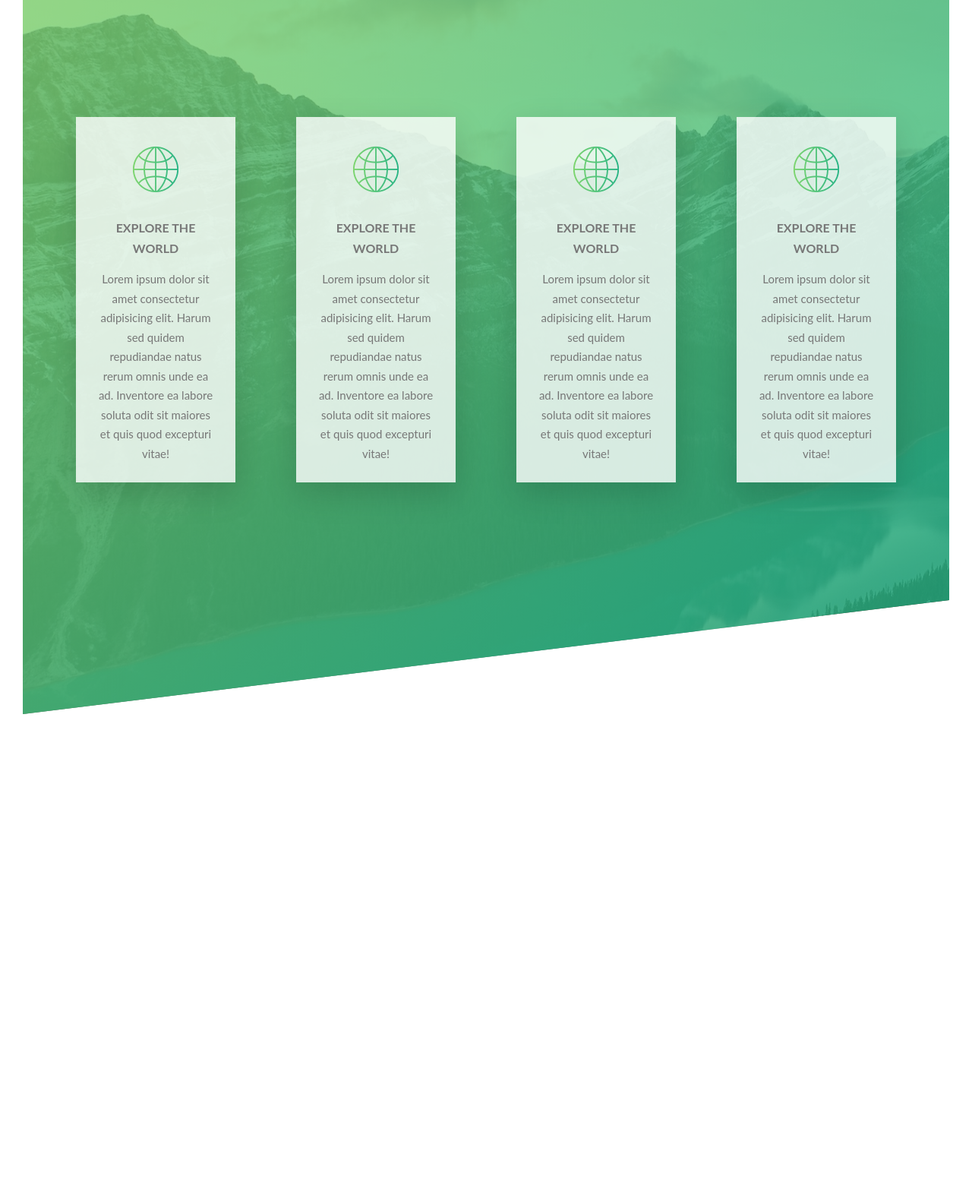
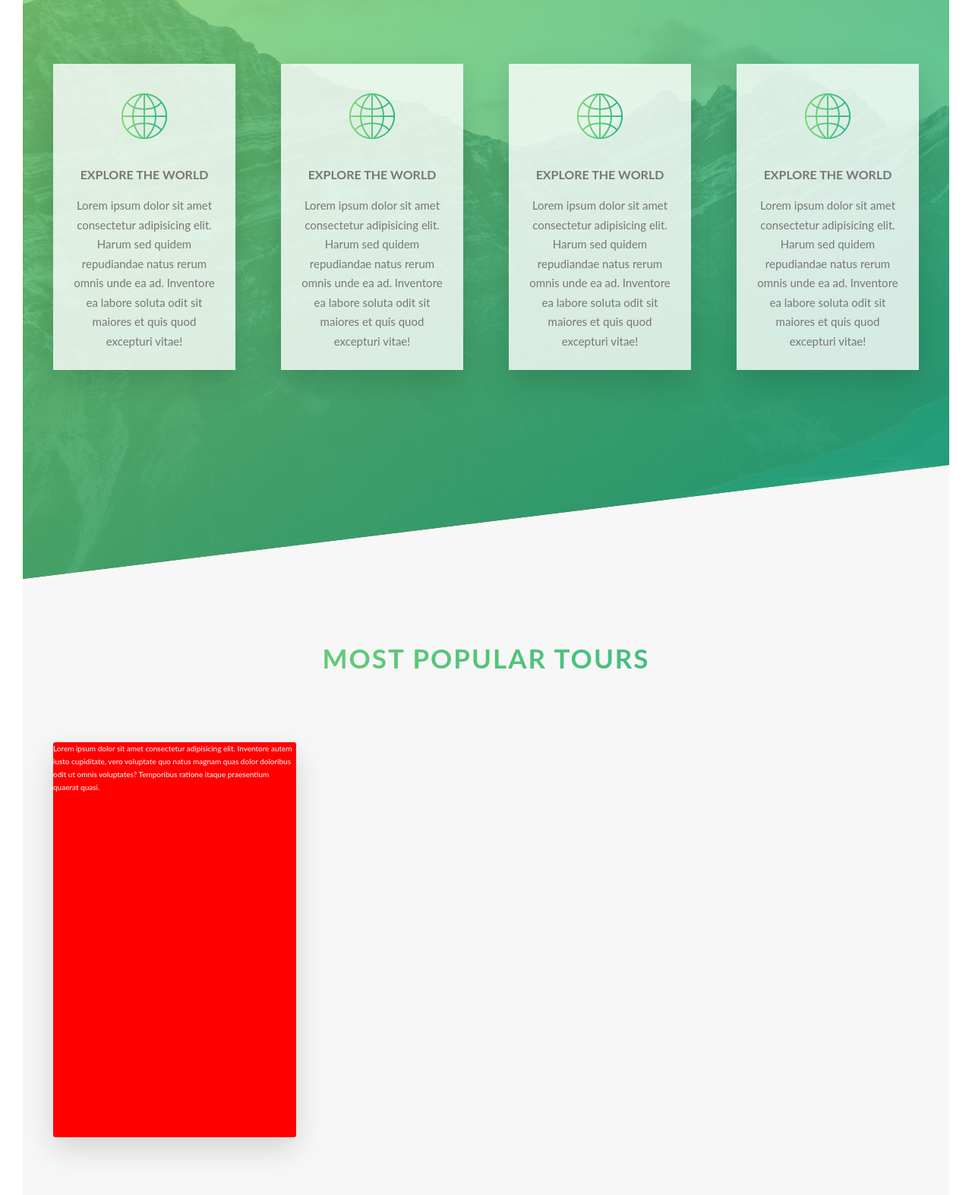
Before and after one commit to kaungMinn/Natour, a website: page practics/index.html in a window 1280 px wide. Shown: the part 1593-3166 px from the top of the page at 76% size. Before the commit the page ends 2533 px from the top, so only its background shows below. Drawn offline with Linux system fonts and the light colour scheme.

Commit message:
added flip card

```diff
--- a/practics/index.html
+++ b/practics/index.html
@@ -1,19 +1,18 @@
 <!DOCTYPE html>
 <html lang="en">
-
   <head>
-    <meta charset="UTF-8">
-    <meta name="viewport" content="width=device-width, initial-scale=1.0">
+    <meta charset="UTF-8" />
+    <meta name="viewport" content="width=device-width, initial-scale=1.0" />
     <title>Practice</title>
 
-    <link rel="stylesheet" href="../css/icon-font.css">
-    <link rel="stylesheet" href="css/style.css">
+    <link rel="stylesheet" href="../css/icon-font.css" />
+    <link rel="stylesheet" href="css/style.css" />
   </head>
 
   <body>
     <header class="header">
       <div class="header__logo-box">
-            <img src="../img/logo-white.png" alt="Logo" class="header__logo">
+        <img src="../img/logo-white.png" alt="Logo" class="header__logo" />
       </div>
 
       <div class="header__text-box">
@@ -44,7 +43,6 @@
               aspernatur, tempore minus, nostrum
             </p>
 
-
             <h3 class="heading-tertiary u-margin-bottom-small">
               Live adventrues like you never have before
             </h3>
@@ -58,16 +56,23 @@
 
           <div class="col-1-of-2">
             <div class="composition">
-                        <img src="../img/nat-1-large.jpg" alt="Photo 1"
-                            class="composition__photo composition__photo__p1">
+              <img
+                src="../img/nat-1-large.jpg"
+                alt="Photo 1"
+                class="composition__photo composition__photo__p1"
+              />
 
-                        <img src="../img/nat-2-large.jpg" alt="Photo 2"
-                            class="composition__photo composition__photo__p2">
+              <img
+                src="../img/nat-2-large.jpg"
+                alt="Photo 2"
+                class="composition__photo composition__photo__p2"
+              />
 
-                        <img src="../img/nat-3-large.jpg" alt="Photo 3"
-                            class="composition__photo composition__photo__p3">
-
-
+              <img
+                src="../img/nat-3-large.jpg"
+                alt="Photo 3"
+                class="composition__photo composition__photo__p3"
+              />
             </div>
           </div>
         </div>
@@ -84,9 +89,9 @@
               </h3>
 
               <p class="feature-box__text">
-                            Lorem ipsum dolor sit amet consectetur adipisicing elit. Harum sed quidem repudiandae natus
-                            rerum omnis unde ea ad. Inventore ea labore soluta odit sit maiores et quis quod excepturi
-                            vitae!
+                Lorem ipsum dolor sit amet consectetur adipisicing elit. Harum
+                sed quidem repudiandae natus rerum omnis unde ea ad. Inventore
+                ea labore soluta odit sit maiores et quis quod excepturi vitae!
               </p>
             </div>
           </div>
@@ -100,27 +105,9 @@
               </h3>
 
               <p class="feature-box__text">
-                            Lorem ipsum dolor sit amet consectetur adipisicing elit. Harum sed quidem repudiandae natus
-                            rerum omnis unde ea ad. Inventore ea labore soluta odit sit maiores et quis quod excepturi
-                            vitae!
-                        </p>
-                    </div>
-                </div>
-
-
-
-                <div class="col-1-of-4">
-                    <div class="feature-box">
-                        <i class="icon-basic-world feature-box__icon"></i>
-
-                        <h3 class="heading-tertiary u-margin-bottom-small">
-                            Explore the world
-                        </h3>
-
-                        <p class="feature-box__text">
-                            Lorem ipsum dolor sit amet consectetur adipisicing elit. Harum sed quidem repudiandae natus
-                            rerum omnis unde ea ad. Inventore ea labore soluta odit sit maiores et quis quod excepturi
-                            vitae!
+                Lorem ipsum dolor sit amet consectetur adipisicing elit. Harum
+                sed quidem repudiandae natus rerum omnis unde ea ad. Inventore
+                ea labore soluta odit sit maiores et quis quod excepturi vitae!
               </p>
             </div>
           </div>
@@ -134,16 +121,56 @@
               </h3>
 
               <p class="feature-box__text">
-                            Lorem ipsum dolor sit amet consectetur adipisicing elit. Harum sed quidem repudiandae natus
-                            rerum omnis unde ea ad. Inventore ea labore soluta odit sit maiores et quis quod excepturi
-                            vitae!
+                Lorem ipsum dolor sit amet consectetur adipisicing elit. Harum
+                sed quidem repudiandae natus rerum omnis unde ea ad. Inventore
+                ea labore soluta odit sit maiores et quis quod excepturi vitae!
+              </p>
+            </div>
+          </div>
+
+          <div class="col-1-of-4">
+            <div class="feature-box">
+              <i class="icon-basic-world feature-box__icon"></i>
+
+              <h3 class="heading-tertiary u-margin-bottom-small">
+                Explore the world
+              </h3>
+
+              <p class="feature-box__text">
+                Lorem ipsum dolor sit amet consectetur adipisicing elit. Harum
+                sed quidem repudiandae natus rerum omnis unde ea ad. Inventore
+                ea labore soluta odit sit maiores et quis quod excepturi vitae!
               </p>
             </div>
           </div>
         </div>
+      </section>
 
+      <section class="section-tours">
+        <div class="u-margin-bottom-big u-center-text">
+          <h3 class="heading-secondary">Most popular tours</h3>
+        </div>
+
+        <div class="row">
+          <div class="col-1-of-3">
+            <div class="card">
+              <div class="card__side card__side--front">
+                Lorem ipsum dolor sit amet consectetur adipisicing elit.
+                Inventore autem iusto cupiditate, vero voluptate quo natus
+                magnam quas dolor doloribus odit ut omnis voluptates? Temporibus
+                ratione itaque praesentium quaerat quasi.
+                <div class="card__picture card__picture--1"></div>
+              </div>
+              <div class="card__side card__side--back">
+                Lorem ipsum dolor sit amet consectetur adipisicing elit. Eaque
+                incidunt rerum laborum perferendis iure possimus ad voluptatum
+                saepe explicabo. Rerum, earum quasi? Sed dignissimos harum velit
+                perferendis beatae soluta delectus.
+              </div>
+            </div>
+          </div>
+        </div>
       </section>
     </main>
   </body>
-
 </html>
--- a/practics/sass/abstracts/_variables.scss
+++ b/practics/sass/abstracts/_variables.scss
@@ -3,9 +3,19 @@ $color-primary: #55c57a;
 $color-primary-light: #7ed56f;
 $color-primary-dark: #28b485;
 
+$color-secondary-light: #ffb900;
+$color-secondary-dark: #ff7730;
+
+$color-tertiary-light: #2998ff;
+$color-tertiary-dark: #5643fa;
+
 $color-gray-light-1: #f7f7f7;
+$color-gray-light-2: #eee;
 
 $color-gray-dark: #777;
+$color-grey-dark-2: #999;
+$color-grey-dark-3: #333;
+
 $color-white: #fff;
 $color-black: #000;
 
--- /dev/null
+++ b/practics/sass/components/_card.scss
@@ -0,0 +1,37 @@
+.card {
+  position: relative;
+  perspective: 150rem;
+  height: 52rem;
+
+  &__side {
+    height: 52rem;
+    transition: all 0.8s ease;
+    position: absolute;
+    top: 0;
+    left: 0;
+    width: 100%;
+    backface-visibility: hidden;
+    border-radius: 3px;
+    overflow: hidden;
+    box-shadow: 0 1.5rem 4rem rgba($color-black, 0.15);
+
+    &--front {
+      background: red;
+      color: white;
+    }
+
+    &--back {
+      background-color: green;
+      color: white;
+      transform: rotateY(180deg);
+    }
+  }
+
+  &:hover &__side--front {
+    transform: rotateY(-180deg);
+  }
+
+  &:hover &__side--back {
+    transform: rotateY(0);
+  }
+}
--- a/practics/sass/layouts/_grid.scss
+++ b/practics/sass/layouts/_grid.scss
@@ -1,9 +1,12 @@
 .row {
-  padding: 2rem;
   max-width: $grid-width;
   margin: 0 auto;
 
   @include clearfix;
+
+  &:not(:last-child) {
+    margin-bottom: $gutter-vertical;
+  }
 
   .col-1-of-2 {
     padding: 1rem;
@@ -15,11 +18,18 @@
   }
 
   .col-1-of-4 {
-    padding: 1rem;
-    width: calc((100% - #{$gutter-horizontal}* 3) / 4);
+    width: calc((100% - #{$gutter-horizontal * 3}) / 4);
     float: left;
     &:not(:last-child) {
       margin-right: $gutter-horizontal;
     }
   }
+
+  .col-1-of-3 {
+    width: calc((100% - #{$gutter-horizontal} * 3) / 3);
+    float: left;
+    &:not(:last-child) {
+      margin-right: #{$gutter-horizontal};
+    }
+  }
 }
--- a/practics/sass/main.scss
+++ b/practics/sass/main.scss
@@ -9,6 +9,7 @@
 @import "components/button";
 @import "components/composition";
 @import "components/feature-box";
+@import "components/card";
 
 @import "layouts/header";
 @import "layouts/grid";
--- a/practics/sass/pages/_home.scss
+++ b/practics/sass/pages/_home.scss
@@ -1,6 +1,7 @@
 .section-about {
   background-color: $color-gray-light-1;
   padding: 25rem 0;
+
   margin-top: -20vh;
 }
 
@@ -20,3 +21,9 @@
     transform: skewY(7deg);
   }
 }
+
+.section-tours {
+  background-color: $color-gray-light-1;
+  padding: 25rem 0 15rem 0;
+  margin-top: -10rem;
+}
```
Also changed, not shown: practics/css/style.css. Lines whose indentation alone changed are shown as unchanged.
